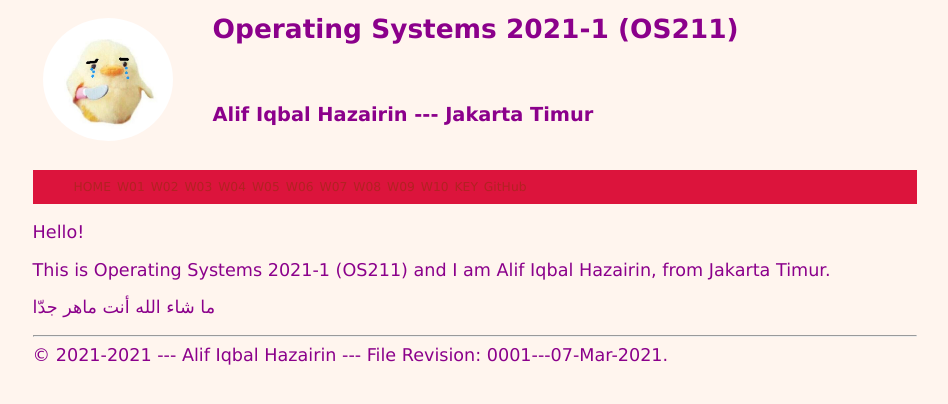
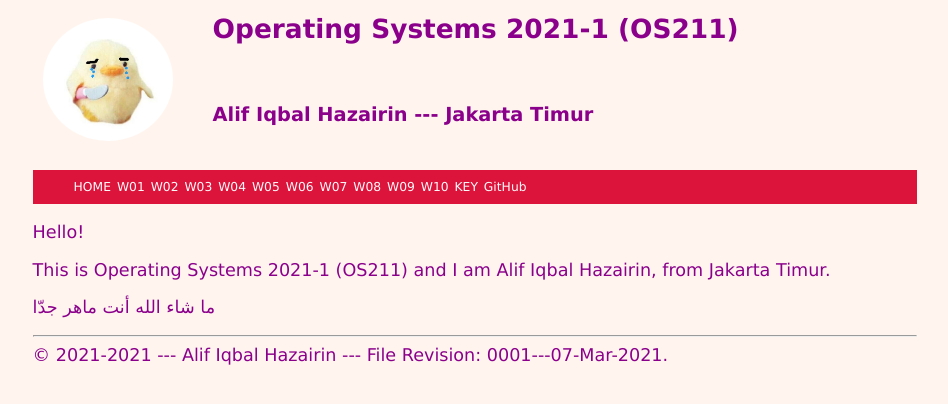
Before and after one commit to AlifHazairin/os211, a Jekyll site: the page built from index.md, in a window 1280 px wide. Shown: the top 404 px of the page, without its empty margins (165-1113 px from the left). Built offline with Jekyll 4.4.1, drawn with Linux system fonts in a browser that asks for light colours.

Commit message:
tried changing color #5 & added text deco

```diff
--- a/assets/css/style.css
+++ b/assets/css/style.css
@@ -27,11 +27,12 @@
 }
 
 .container a {
-  color: firebrick;
+  color: indigo;
 }
 
 .container a:hover {
-  color: #f0f0f0;
+  color: firebrick;
+  font-weight: 600;
 }
 
 .row {
@@ -125,13 +126,14 @@
 
 .navbar ul li a {
   text-decoration: none;
+  color: snow;
 }
 
 .navbar ul li a:hover {
-  color:            cornsilk;
-  text-decoration:  line-through;
+  color:            snow;
+  text-decoration:  underline overline;
   font-size:        1em;
-  font-weight:      500;
+  font-weight:      600;
 }
 
 pre {
```
